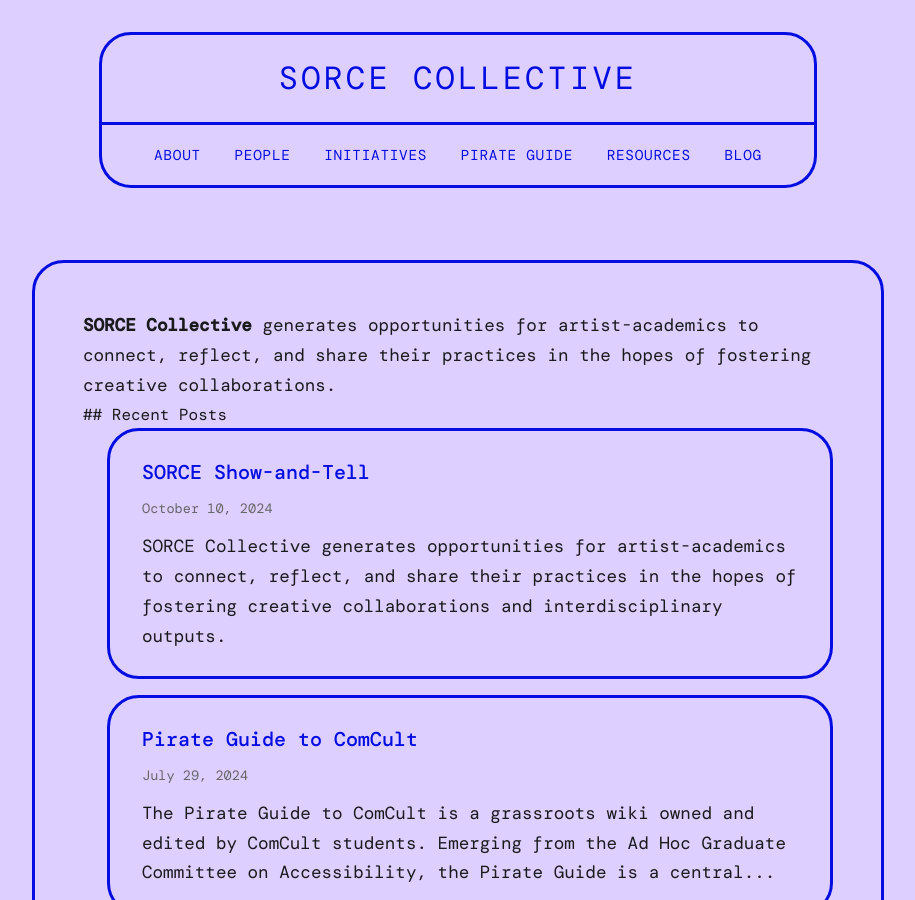
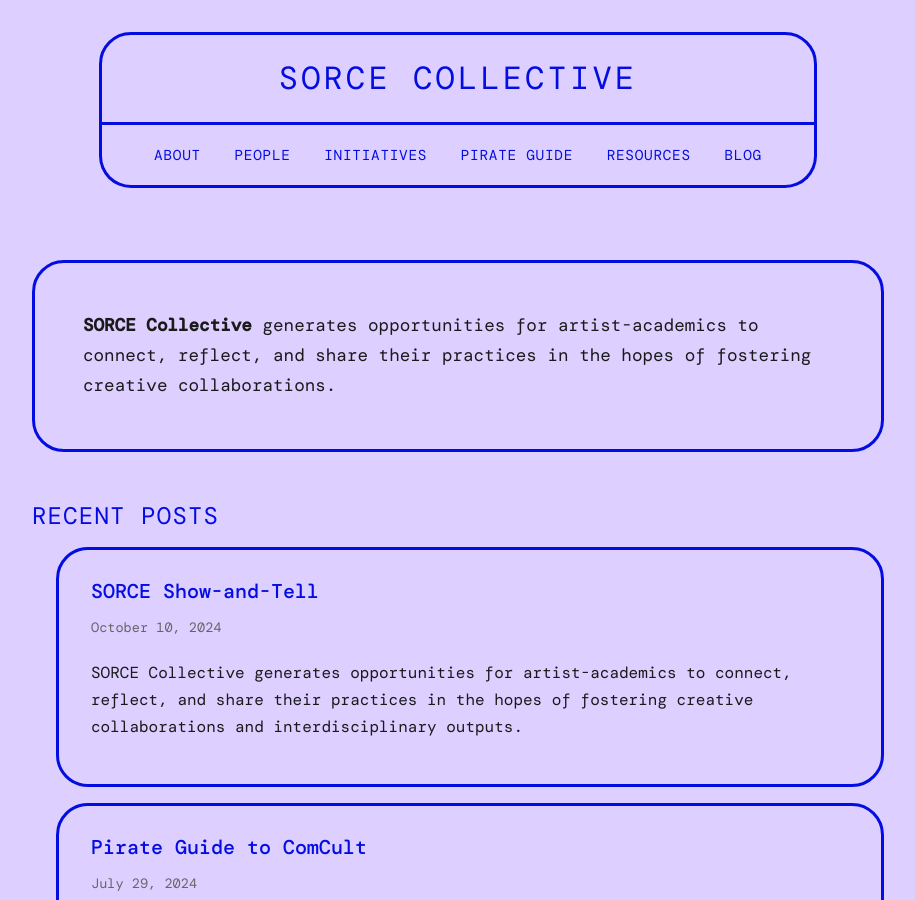
Before and after one commit to iowyth/sorce, a Jekyll site: the page built from index.md, in a window 1280 px wide and 900 px high. Shown: the whole window, without its empty margins (182-1097 px from the left). Built offline with Jekyll 4.4.1, drawn with Linux system fonts in a browser that asks for light colours; some web fonts are replaced.

Commit message:
Update index.md

```diff
--- a/index.md
+++ b/index.md
@@ -5,6 +5,7 @@ title: Home
 
 <div class="home-intro">
   <p><strong>SORCE Collective</strong> generates opportunities for artist-academics to connect, reflect, and share their practices in the hopes of fostering creative collaborations.</p>
+</div>
 
 ## Recent Posts
 
@@ -23,5 +24,3 @@ title: Home
 {% if site.posts.size > 5 %}
 <p><a href="{{ '/blog' | relative_url }}">View all posts &rarr;</a></p>
 {% endif %}
-
-</div>
```
